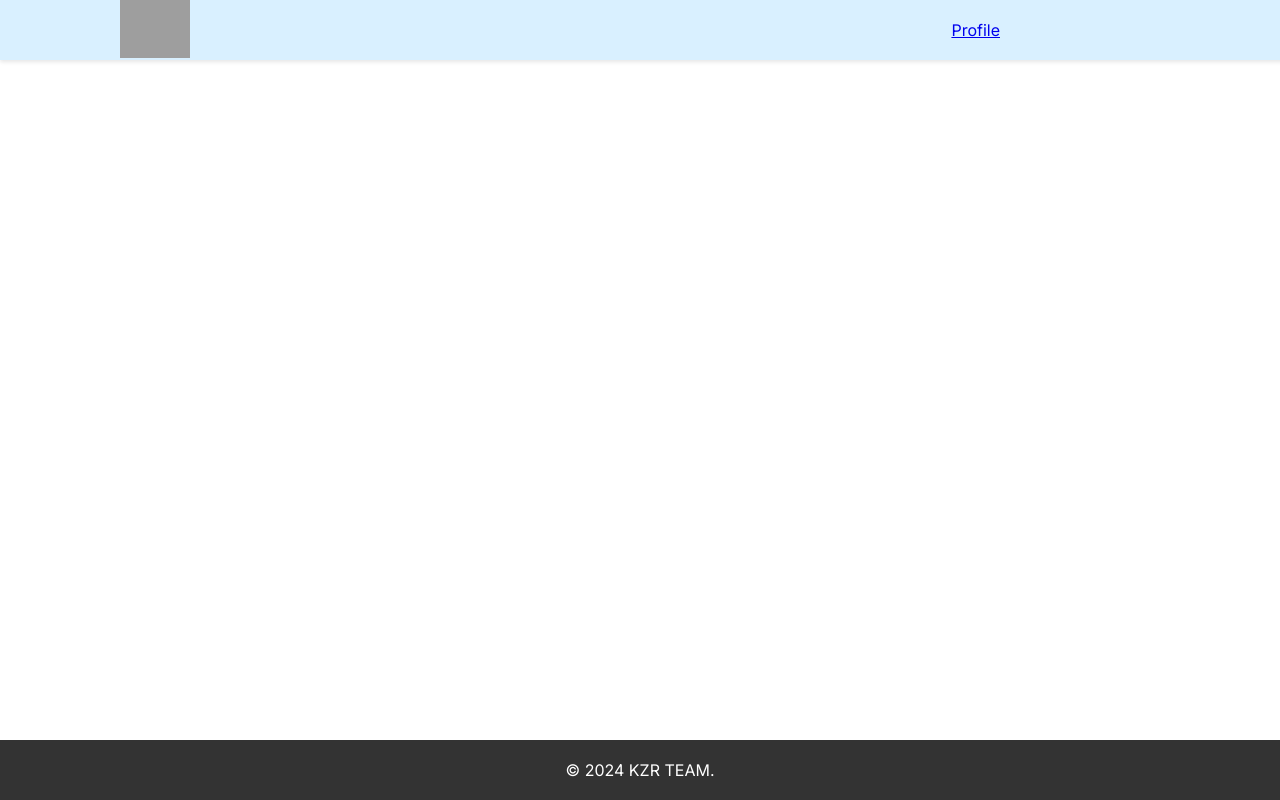
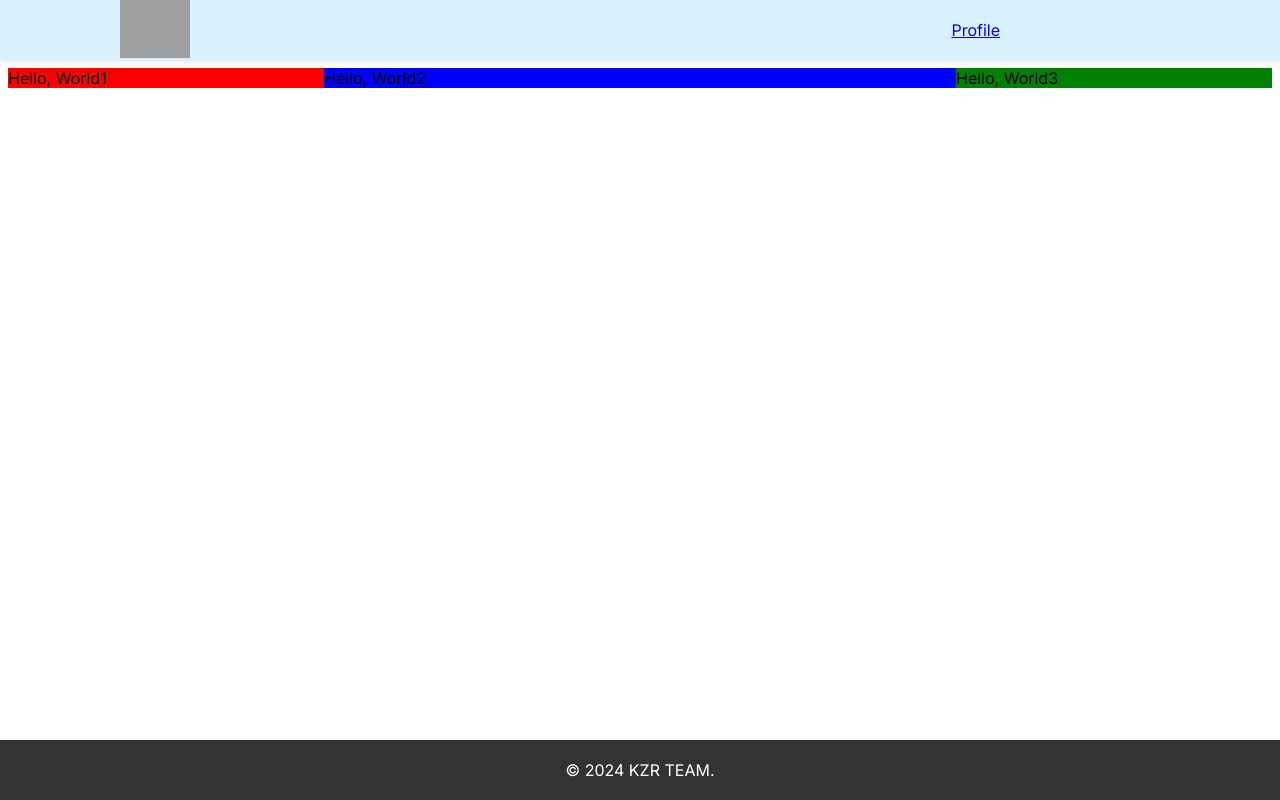
Before and after one commit to kaelzeer/lrng-fullstack, a Next.js app in the folder frontend/: page / in a window 1280 px wide. Built offline with nearby package versions, Linux system fonts and the light colour scheme; grey boxes are pictures that could not be loaded.

Commit message:
add SaveAreaView
https://app.asana.com/0/0/1206663848661212/f
- added saveareaview.tsx
- added 3 containers for saveareaview.tsx: left, mid, right
- added styles for them
- added adaptive width

```diff
--- a/frontend/src/app/globals.css
+++ b/frontend/src/app/globals.css
@@ -77,3 +77,40 @@ body {
 .footer.visible {
   transform: translateY(0);
 }
+
+/* safeareaview */
+
+.safeAreaView {
+  display: flex;
+  flex-direction: row;
+  padding-top: 60px; /* высота хедера */
+  padding-bottom: 60px; /* высота футера */
+  overflow-y: auto;
+}
+
+.left {
+  flex: 1;
+  background-color: red;
+}
+
+.mid {
+  flex: 2;
+  background-color: blue;
+}
+
+.right {
+  flex: 1;
+  background-color: green;
+}
+
+@media (max-width: 1200px) {
+  .right {
+    display: none;
+  }
+}
+
+@media (max-width: 600px) {
+  .left {
+    display: none;
+  }
+}
--- a/frontend/src/app/page.tsx
+++ b/frontend/src/app/page.tsx
@@ -1,11 +1,12 @@
 import Header from './header';
 import Footer from './footer';
+import SafeAreaView from './safeareaview';
 
 export default function Home() {
   return (
     <div>
       <Header />
-      <div> Hello World ! </div>
+      <SafeAreaView />
       <Footer/>
     </div>
   );
--- /dev/null
+++ b/frontend/src/app/safeareaview.tsx
@@ -0,0 +1,13 @@
+import React from 'react';
+
+const SafeAreaView: React.FC = () => {
+  return (
+    <div className="safeAreaView">
+      <div className={"left"}>Hello, World1</div>
+      <div className={"mid"}>Hello, World2</div>
+      <div className={"right"}>Hello, World3</div>
+    </div>
+  );
+};
+
+export default SafeAreaView;
```
